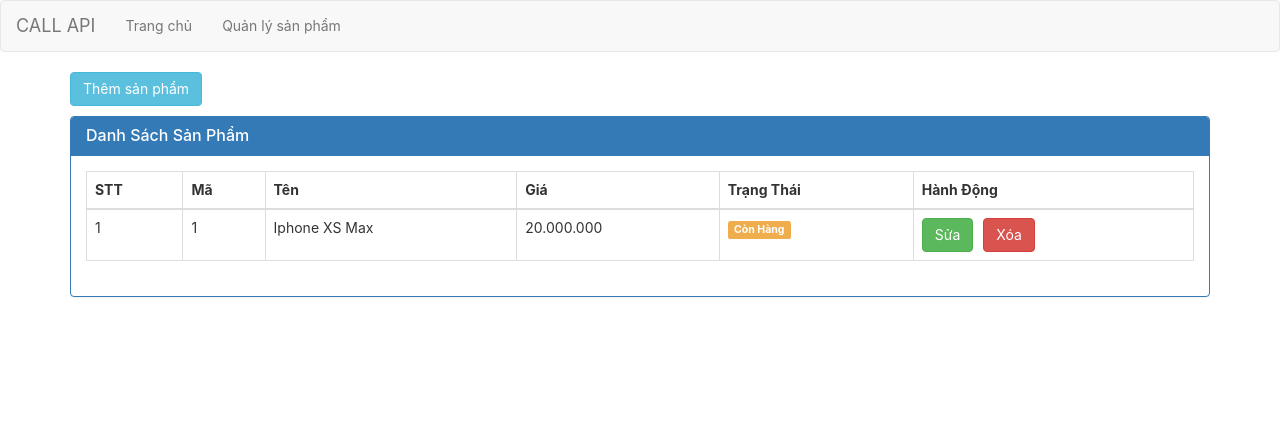
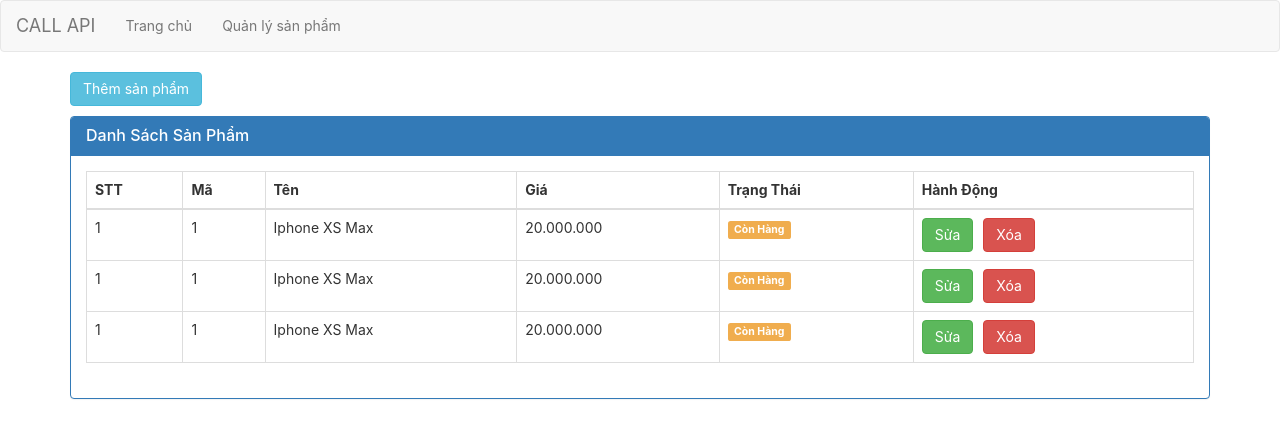
Before and after one commit to duytien812/REACTJS-Connect-API, a React (Create React App) app: page / in a window 1280 px wide. Shown: the top 438 px of the page. Built offline with nearby package versions, Linux system fonts and the light colour scheme.

Commit message:
87. Connect API : Phân Chia Component 	- Tách giao diện thành các Component

```diff
--- a/src/App.js
+++ b/src/App.js
@@ -1,69 +1,21 @@
 import React, { Component } from 'react';
 import './App.css';
+import Menu from './components/Menu/Menu';
+import ProductList from './components/ProductList/ProductList';
 
 class App extends Component {
     render() {
         return (
             <div>
-                <div className="navbar navbar-default">
-                    <a className="navbar-brand" href="#">CALL API</a>
-                    <ul className="nav navbar-nav">
-                        <li>
-                            <a>Trang chủ</a>
-                        </li>
-                        <li>
-                            <a>Quản lý sản phẩm</a>
-                        </li>
-                    </ul>
-                </div>
+                <Menu />
 
-                <div class="container">
-                    <div class="row">
-                        <div class="col-xs-12 col-sm-12 col-md-12 col-lg-12">
-                            <button type="button" class="btn btn-info mb-10">
+                <div className="container">
+                    <div className="row">
+                        <div className="col-xs-12 col-sm-12 col-md-12 col-lg-12">
+                            <button type="button" className="btn btn-info mb-10">
                                 Thêm sản phẩm
                             </button>
-
-                            <div class="panel panel-primary">
-                                  <div class="panel-heading">
-                                        <h3 class="panel-title">Danh Sách Sản Phẩm</h3>
-                                  </div>
-                                  <div class="panel-body">
-                                        <table class="table table-bordered table-hover">
-                                            <thead>
-                                                <tr>
-                                                    <th>STT</th>
-                                                    <th>Mã</th>
-                                                    <th>Tên</th>
-                                                    <th>Giá</th>
-                                                    <th>Trạng Thái</th>
-                                                    <th>Hành Động</th>
-                                                </tr>
-                                            </thead>
-                                            <tbody>
-                                                <tr>
-                                                    <td>1</td>
-                                                    <td>1</td>
-                                                    <td>Iphone XS Max</td>
-                                                    <td>20.000.000</td>
-                                                    <td>
-                                                        <span className="label label-warning">
-                                                            Còn Hàng
-                                                        </span>
-                                                    </td>
-                                                    <td>
-                                                        <button type="button" class="btn btn-success mr-10">
-                                                            Sửa
-                                                        </button>
-                                                        <button type="button" class="btn btn-danger">
-                                                            Xóa
-                                                        </button>
-                                                    </td>
-                                                </tr>
-                                            </tbody>
-                                        </table>
-                                  </div>
-                            </div>
+                            <ProductList />
                         </div>
                     </div>
                 </div>
--- /dev/null
+++ b/src/components/Menu/Menu.js
@@ -0,0 +1,21 @@
+import React, { Component } from 'react';
+
+class Menu extends Component {
+    render() {
+        return (
+            <div className="navbar navbar-default">
+                <a className="navbar-brand" href="#">CALL API</a>
+                <ul className="nav navbar-nav">
+                    <li>
+                        <a>Trang chủ</a>
+                    </li>
+                    <li>
+                        <a>Quản lý sản phẩm</a>
+                    </li>
+                </ul>
+            </div>
+        );
+    }
+}
+
+export default Menu;
--- /dev/null
+++ b/src/components/ProductItem/ProductItem.js
@@ -0,0 +1,30 @@
+import React, { Component } from 'react';
+
+class ProductItem extends Component {
+    render() {
+        return (
+            <tr>
+                <td>1</td>
+                <td>1</td>
+                <td>Iphone XS Max</td>
+                <td>20.000.000</td>
+                <td>
+                    <span className="label label-warning">
+                        Còn Hàng
+                                                        </span>
+                </td>
+                <td>
+                    <button type="button" className="btn btn-success mr-10">
+                        Sửa
+                                                        </button>
+                    <button type="button" className="btn btn-danger">
+                        Xóa
+                                                        </button>
+                </td>
+            </tr>
+
+        );
+    }
+}
+
+export default ProductItem;
--- /dev/null
+++ b/src/components/ProductList/ProductList.js
@@ -0,0 +1,36 @@
+import React, { Component } from 'react';
+import ProductItem from './../ProductItem/ProductItem';
+
+class ProductList extends Component {
+    render() {
+        return (
+            <div className="panel panel-primary">
+                <div className="panel-heading">
+                    <h3 className="panel-title">Danh Sách Sản Phẩm</h3>
+                </div>
+                <div className="panel-body">
+                    <table className="table table-bordered table-hover">
+                        <thead>
+                            <tr>
+                                <th>STT</th>
+                                <th>Mã</th>
+                                <th>Tên</th>
+                                <th>Giá</th>
+                                <th>Trạng Thái</th>
+                                <th>Hành Động</th>
+                            </tr>
+                        </thead>
+                        <tbody>
+                            <ProductItem />
+                            <ProductItem />
+                            <ProductItem />
+                        </tbody>
+                    </table>
+                </div>
+            </div>
+
+        );
+    }
+}
+
+export default ProductList;
```
Also changed, not shown: NOTE.TXT, src/routes.js (added).
